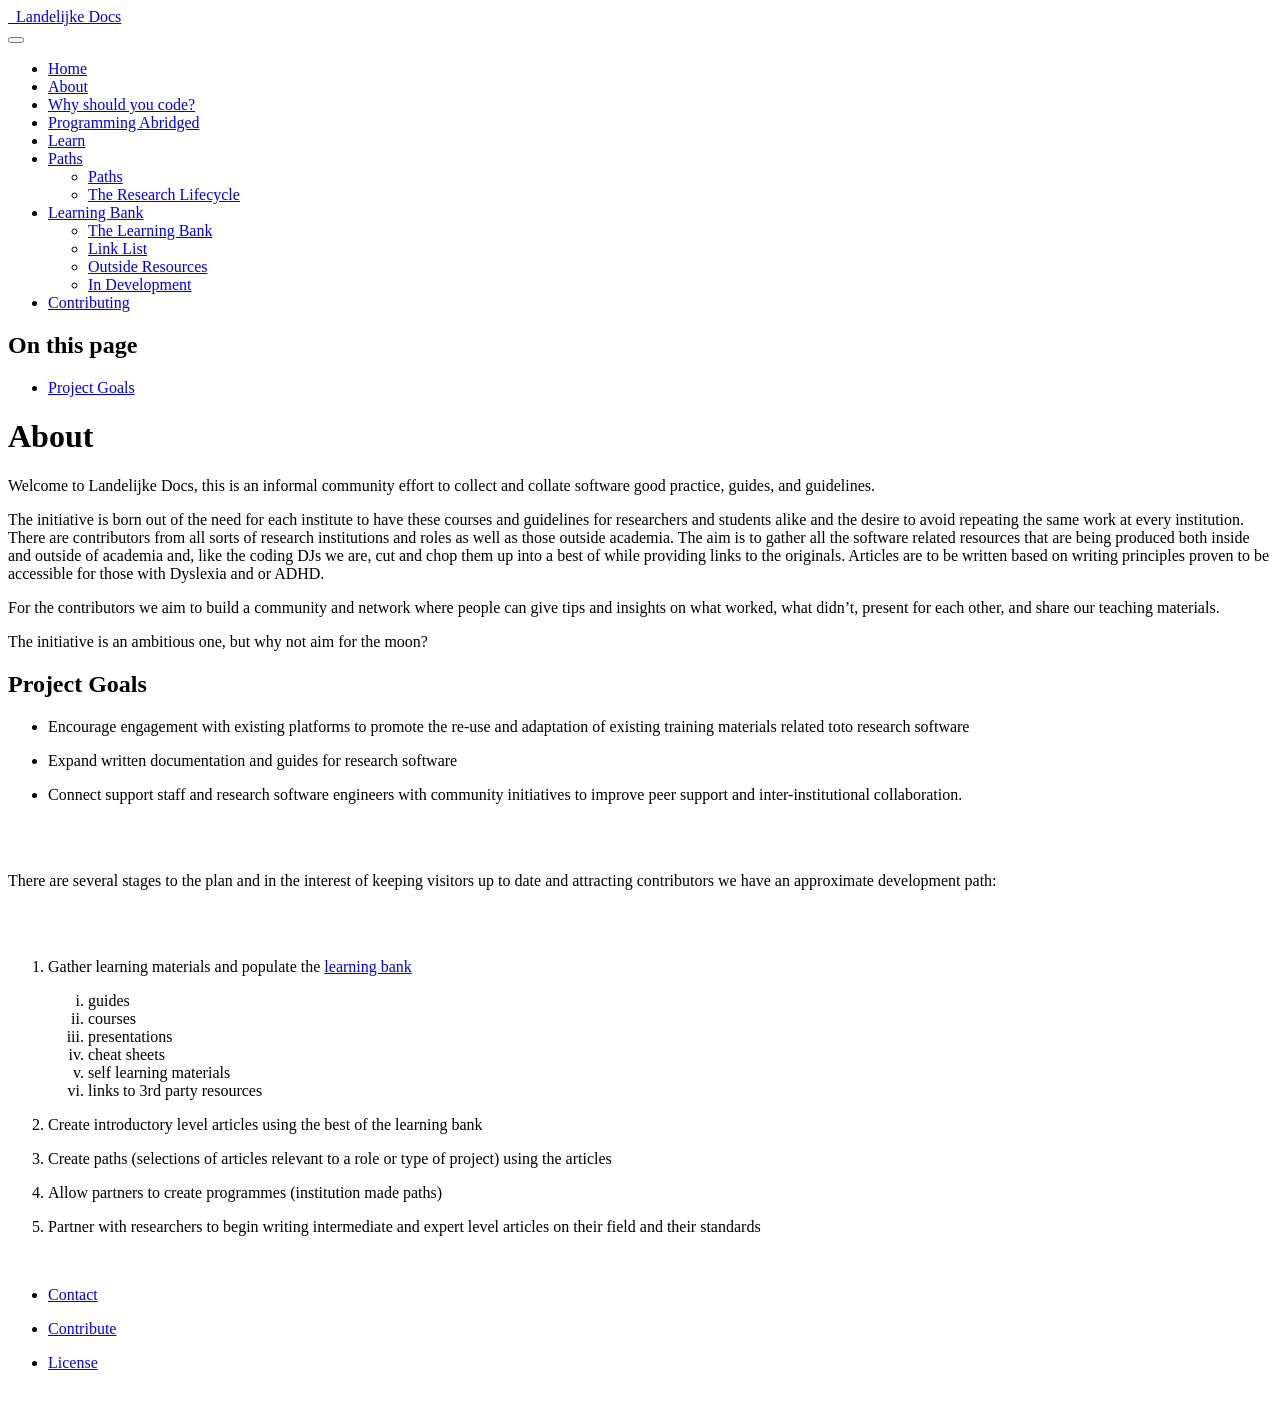
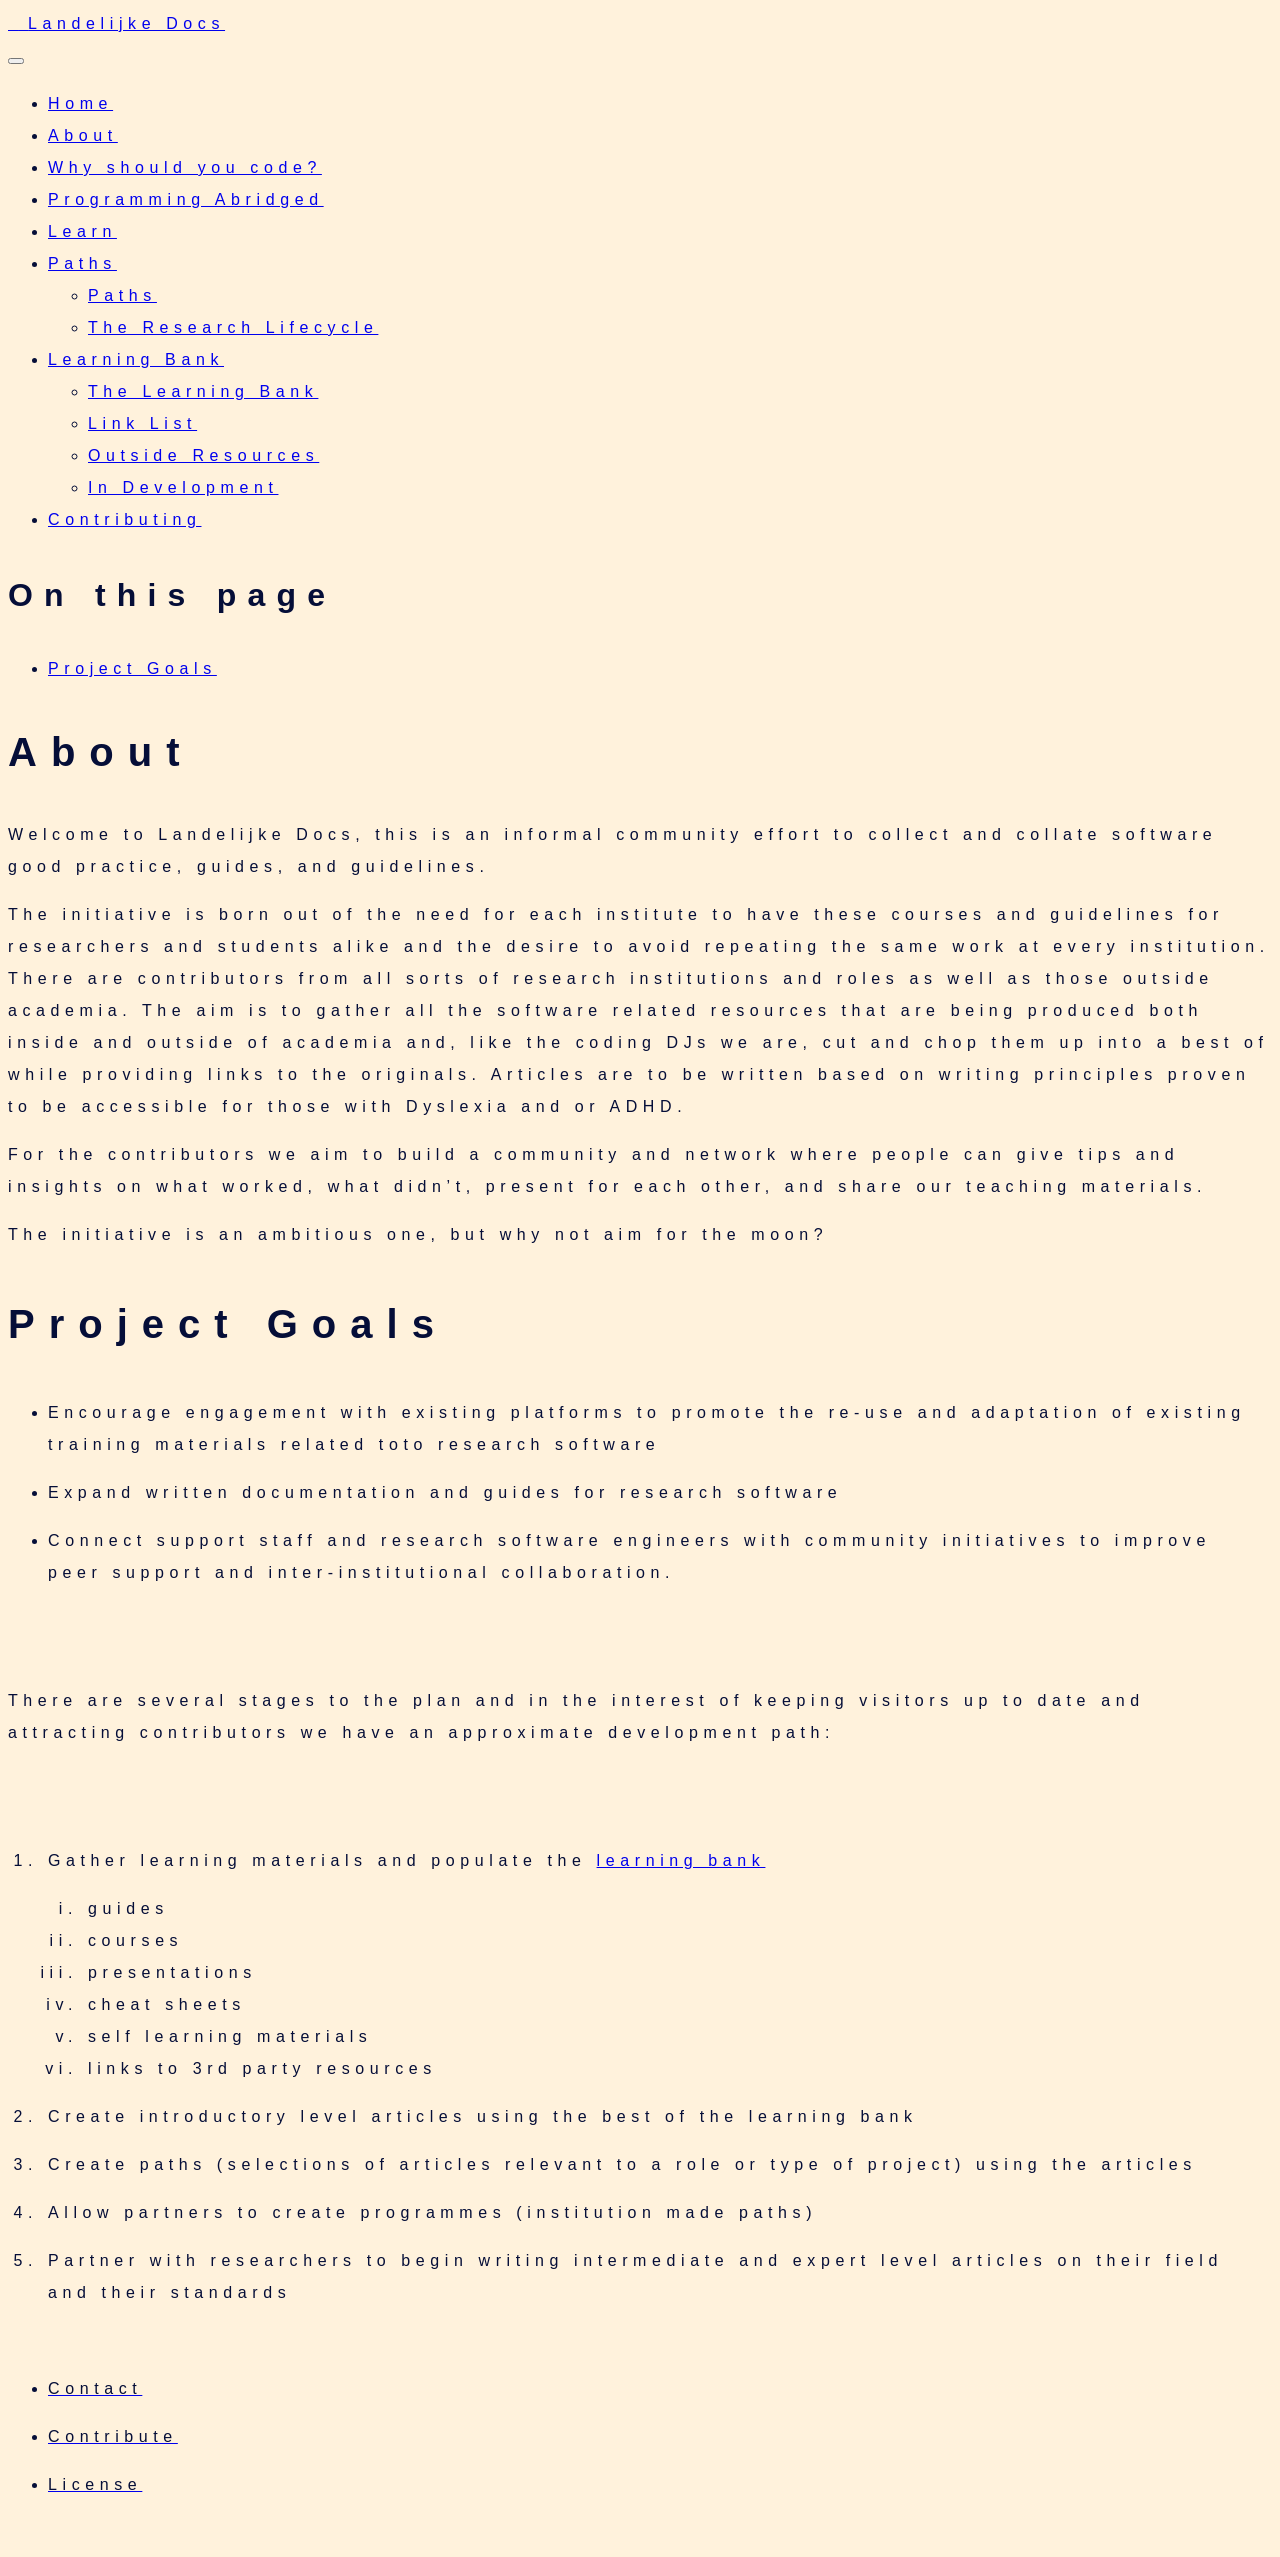

21/05/2026 Issues #32, #48 and cleaning

--- a/styles.css
+++ b/styles.css
@@ -13,3 +13,47 @@ img[src*='#center'] {
     text-align: center;
     margin-top: 10px;
 }
+
+html {
+    font-family: Verdana, Geneva, Tahoma, sans-serif;
+    font-size: 16px;
+    letter-spacing: 6px;
+    line-height: 2;
+    
+}
+
+p {
+    font-size: 1rem;
+    letter-spacing: 0.35rem;
+    line-height: 2;
+    color: #050e38ff;
+}
+
+body {
+    font-size: 1rem;
+    letter-spacing: 0.35rem;
+    line-height: 2;
+    background-color: #fff2dcff;
+    color: #050e38ff;
+}
+
+h1 {
+    font-size: 2.5rem;
+    letter-spacing: 0.875rem;
+    line-height: 2;
+    color: #050e38ff;
+}
+
+h2 {
+    font-size: 2rem;
+    letter-spacing: 0.7rem;
+    line-height: 2;
+    color: #050e38ff;
+}
+
+h3 {
+    font-size: 1.6rem;
+    letter-spacing: 0.56rem;
+    line-height: 2;
+    color: #050e38ff;
+}
